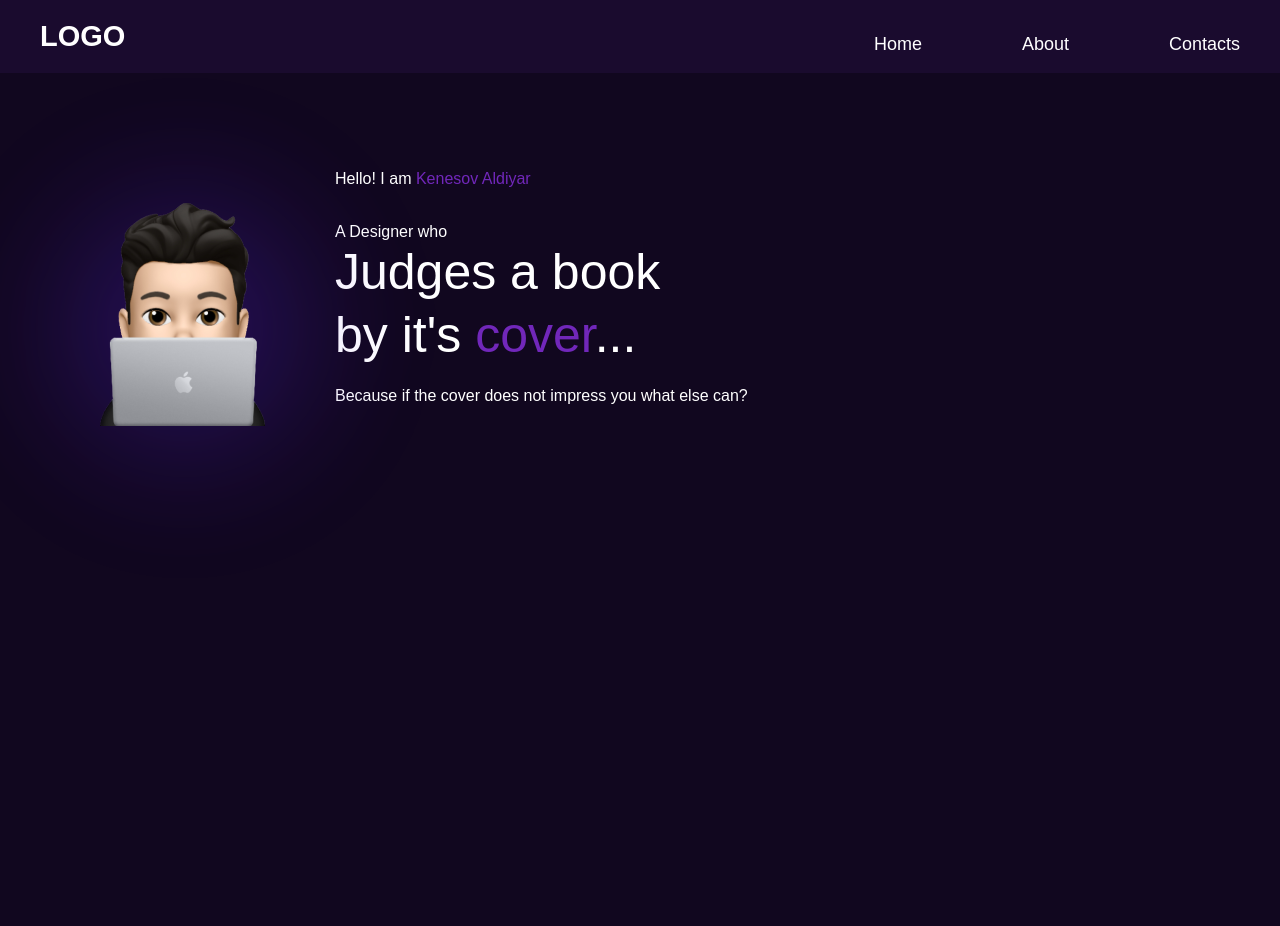
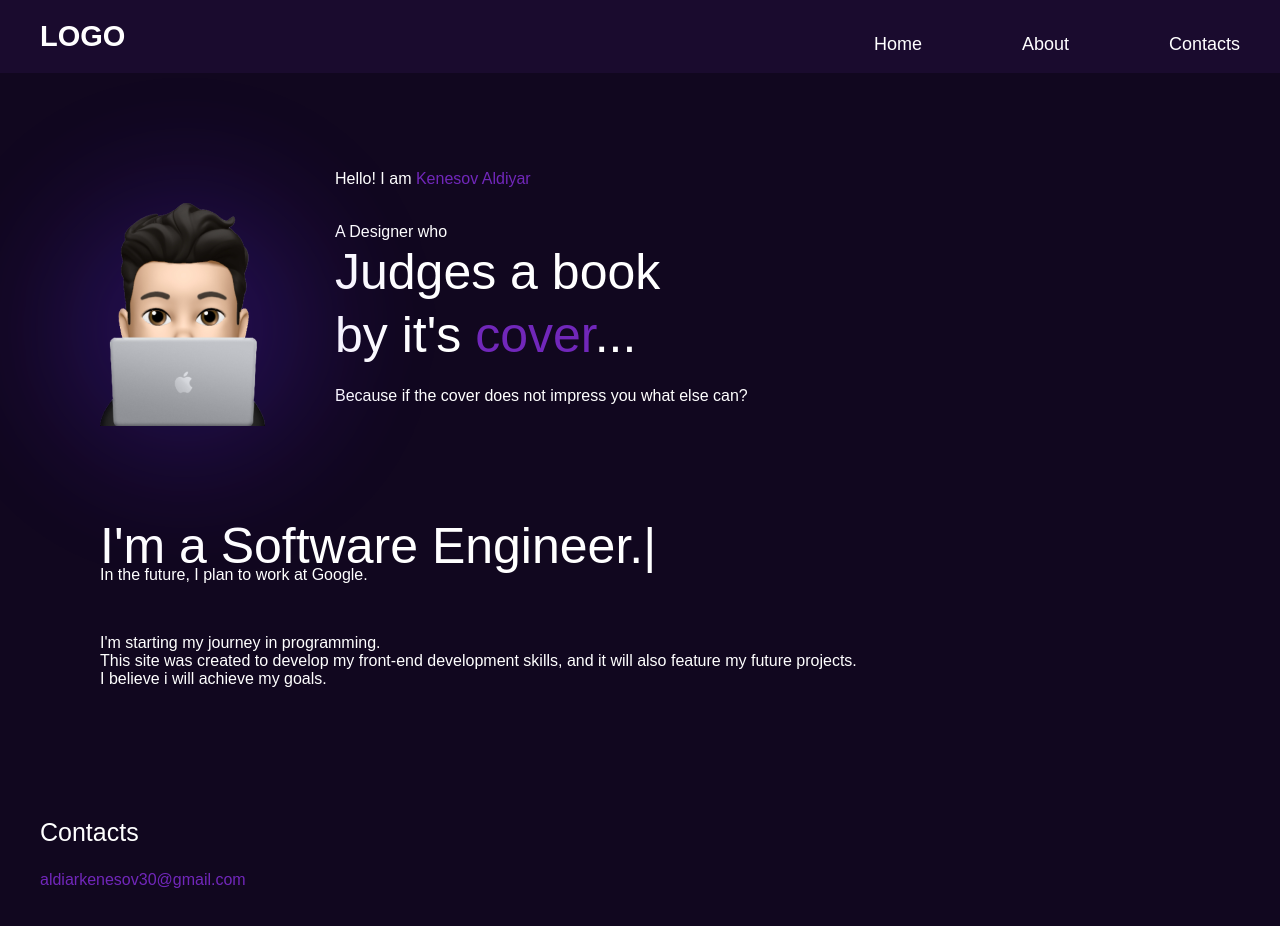
Before and after one commit to knsov/Portfolio, a plain HTML site: page index.html in a window 1280 px wide. Shown: the top 926 px of the page. Before the commit the page ends 800 px from the top, so only its background shows below. Drawn offline with Linux system fonts and the light colour scheme; a web font is replaced by a local one.

Commit message:
Add about section and footer with contact information and Instagram link

```diff
--- a/index.html
+++ b/index.html
@@ -32,7 +32,40 @@
                 </div>
             </div>
         </div>
+
+        <div class="about">
+            <div class="about-info">
+                <h1>I'm a Software Engineer.|</h1>
+                <p>In the future, I plan to work at Google.</p>
+            </div>
+            <div class="description">
+                <p>I'm starting my journey in programming.</p>
+                <p>This site was created to develop my front-end development skills, and it will also feature my future projects.</p>
+                <p>I believe i will achieve my goals.</p>
+            </div>
+        </div>
     </div>
+
+
+
+
+
+
+
+    <footer>
+        <div class="block container">
+            <div class="block-contact">
+                <h4>Contacts</h4>
+                <a href="mailto:aldiarkenesov30@gmail.com">aldiarkenesov30@gmail.com</a>
+            </div>
+
+            <div>
+                <a href="https://www.instagram.com/aldi.knsv?igsh=dTk0aHIwZzF3ZjZ1&utm_source=qr">
+                    <img src="/img/insta logo.png">
+                </a>
+            </div>
+        </div>
+    </footer>
 
 </body>
 </html>
```
Also changed, not shown: img/insta logo.png (added).
